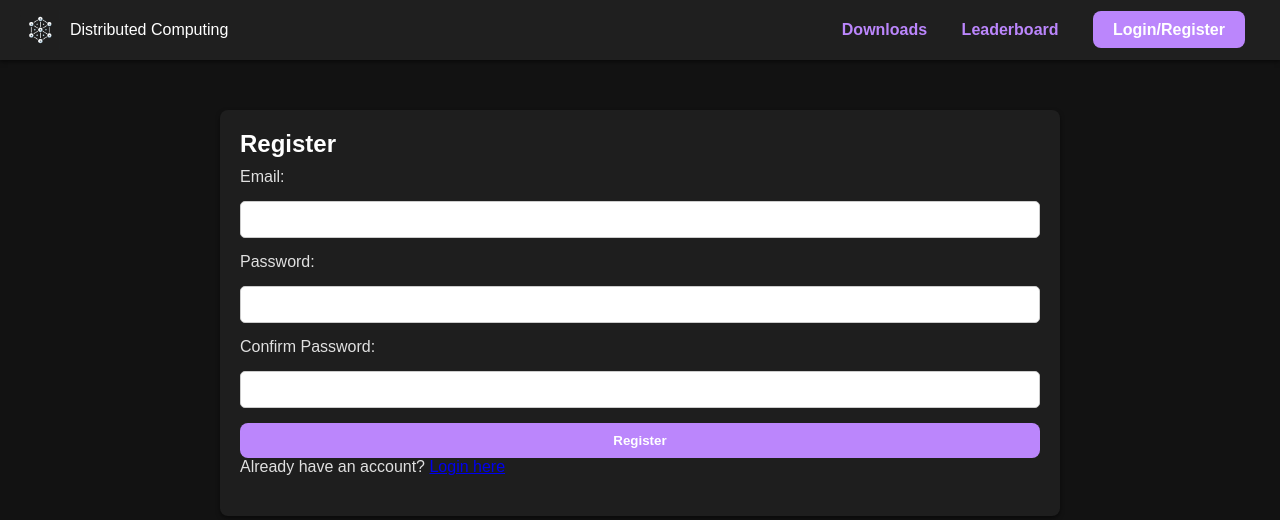
After one commit to ErnestaLim/cloud-resource-pooling, a Flask app: page /register in a window 1280 px wide. The commit adds this page. Shown: the top 520 px of the page. Run offline with Flask 3, Linux system fonts and the light colour scheme.

Commit message:
added login and register pages, updated css, updated routes in app.py

```diff
--- a/website/app.py
+++ b/website/app.py
@@ -51,6 +51,20 @@ def leaderboard():
 def download_file(filename):
     return send_file(filename, as_attachment=True)
 
+# Route for the login page
+
+
+@app.route('/login')
+def login():
+    return render_template('login.html')
+
+# Route for the register page
+
+
+@app.route('/register')
+def register():
+    return render_template('register.html')
+
 
 if __name__ == '__main__':
     app.run(debug=True)
--- a/website/static/styles.css
+++ b/website/static/styles.css
@@ -4,15 +4,6 @@ body {
   padding: 0;
   background-color: #121212;
   color: #e0e0e0;
-}
-
-/* Apply the font to other elements as needed */
-h1,
-h2,
-h3,
-p,
-a {
-  font-family: "Montserrat", sans-serif;
 }
 
 header {
@@ -39,15 +30,7 @@ header {
 
 .logo img {
   height: 40px;
-  margin-right: 10px; /* Add some space between the image and the text */
-}
-
-.logo-link span {
-  text-decoration: none; /* Ensure no underline */
-}
-
-.logo-link:hover span {
-  text-decoration: none; /* Ensure no underline on hover */
+  margin-right: 10px;
 }
 
 nav a {
@@ -61,12 +44,37 @@ nav a:hover {
   text-decoration: underline;
 }
 
+.login-button {
+  background-color: #bb86fc;
+  color: #ffffff;
+  padding: 10px 20px;
+  border-radius: 8px;
+  text-decoration: none;
+  font-weight: bold;
+  margin-left: 15px;
+}
+
+.login-button:hover {
+  background-color: #9b6fc2;
+}
+
 .content {
-  margin: 20px;
+  max-width: 800px;
+  margin: 50px auto;
   padding: 20px;
   background-color: #1e1e1e;
   border-radius: 8px;
   box-shadow: 0 2px 4px rgba(0, 0, 0, 0.5);
+}
+
+h2,
+h3 {
+  margin: 0 0 10px;
+  color: #ffffff;
+}
+
+p {
+  margin: 0 0 20px;
 }
 
 .download-container {
@@ -83,54 +91,11 @@ nav a:hover {
   box-shadow: 0 2px 4px rgba(0, 0, 0, 0.5);
 }
 
-h2,
-h3 {
-  margin: 0 0 10px;
-  color: #ffffff;
-}
-
-p {
-  margin: 0 0 20px;
-}
-
-a {
-  color: #bb86fc;
-  text-decoration: none;
-  font-weight: bold;
-}
-
-a:hover {
-  text-decoration: underline;
-}
-
-table {
-  width: 100%;
-  border-collapse: collapse;
-  margin-top: 10px;
-}
-
-th,
-td {
-  padding: 10px;
-  text-align: left;
-  border-bottom: 1px solid #333333;
-}
-
-th {
-  background-color: #2c2c2c;
-  color: #ffffff;
-}
-
-.download-container {
-  display: flex;
-  justify-content: space-between;
-}
-
 .download-client ul {
   list-style: none;
   padding: 0;
   display: flex;
-  gap: 10px; /* Space between buttons */
+  gap: 10px;
   justify-content: space-evenly;
 }
 
@@ -154,3 +119,50 @@ th {
 .download-link:hover {
   background-color: #f0f0f0;
 }
+
+form {
+  display: flex;
+  flex-direction: column;
+  gap: 15px;
+}
+
+input[type="email"],
+input[type="password"] {
+  padding: 10px;
+  border-radius: 5px;
+  border: 1px solid #ccc;
+  background-color: #ffffff;
+  color: #000000;
+}
+
+button {
+  padding: 10px;
+  background-color: #bb86fc;
+  color: #ffffff;
+  border: none;
+  border-radius: 8px;
+  cursor: pointer;
+  font-weight: bold;
+}
+
+button:hover {
+  background-color: #9b6fc2;
+}
+
+table {
+  width: 100%;
+  border-collapse: collapse;
+  margin-top: 10px;
+}
+
+th,
+td {
+  padding: 10px;
+  text-align: left;
+  border-bottom: 1px solid #333333;
+}
+
+th {
+  background-color: #2c2c2c;
+  color: #ffffff;
+}
--- a/website/templates/components/nav.html
+++ b/website/templates/components/nav.html
@@ -11,5 +11,6 @@
   <nav>
     <a href="{{ url_for('downloads') }}">Downloads</a>
     <a href="{{ url_for('leaderboard') }}">Leaderboard</a>
+    <a href="{{ url_for('login') }}" class="login-button">Login/Register</a>
   </nav>
 </header>
--- /dev/null
+++ b/website/templates/register.html
@@ -0,0 +1,39 @@
+<!DOCTYPE html>
+<html lang="en">
+  <head>
+    <meta charset="UTF-8" />
+    <title>Register</title>
+    <link
+      rel="stylesheet"
+      type="text/css"
+      href="{{ url_for('static', filename='styles.css') }}"
+    />
+  </head>
+  <body>
+    {% include 'components/nav.html' %}
+
+    <div class="content">
+      <h2>Register</h2>
+      <form>
+        <label for="email">Email:</label>
+        <input type="email" id="email" name="email" required />
+
+        <label for="password">Password:</label>
+        <input type="password" id="password" name="password" required />
+
+        <label for="confirm-password">Confirm Password:</label>
+        <input
+          type="password"
+          id="confirm-password"
+          name="confirm-password"
+          required
+        />
+
+        <button type="submit">Register</button>
+      </form>
+      <p>
+        Already have an account? <a href="{{ url_for('login') }}">Login here</a>
+      </p>
+    </div>
+  </body>
+</html>
```
Also changed, not shown: website/templates/login.html (added, +32 -0 lines).
